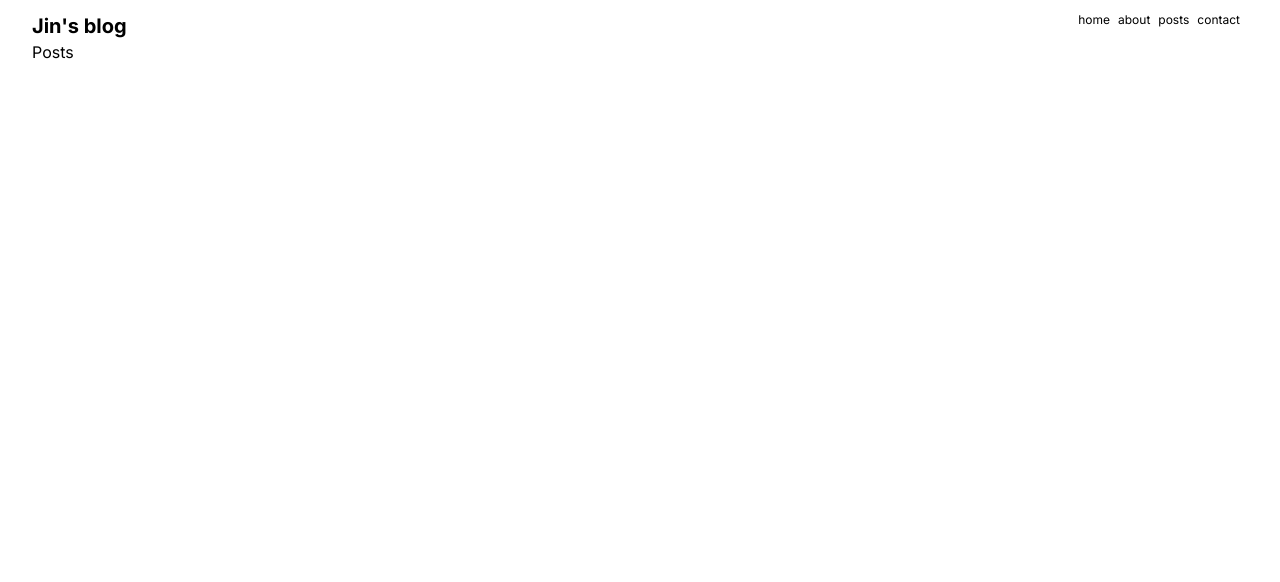
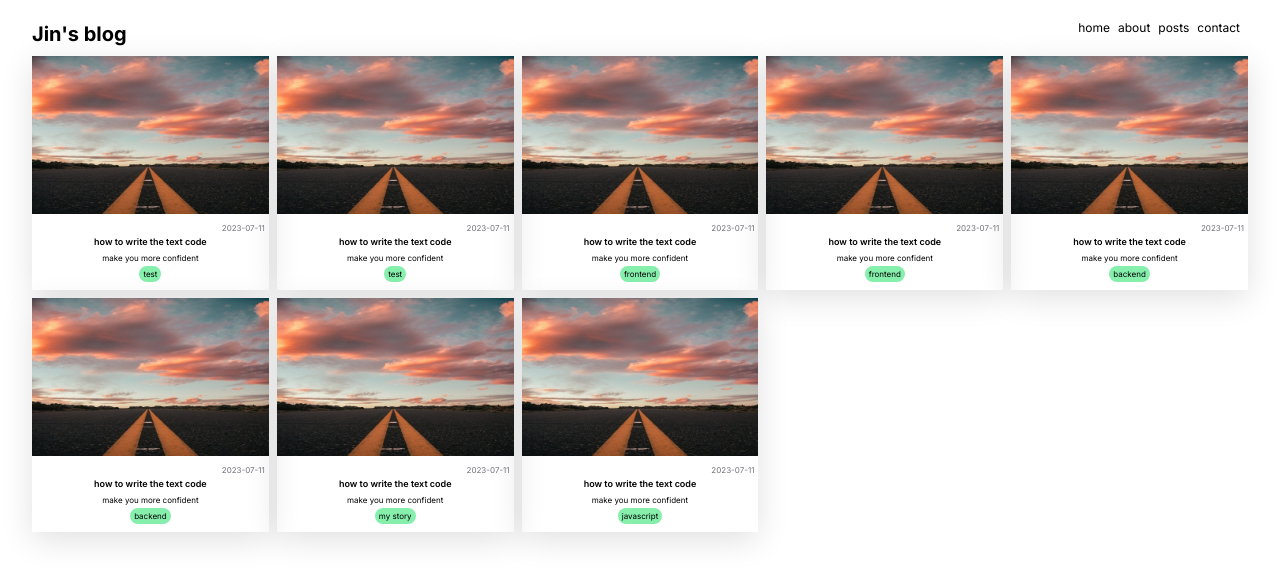
Before and after one commit to jinbaek78/nextjs-practice-blog, a Next.js app: page /posts in a window 1280 px wide. Shown: the top 582 px of the page. Built offline with nearby package versions, Linux system fonts and the light colour scheme.

Commit message:
feat: make post-card compoent

```diff
--- /dev/null
+++ b/data/posts.json
@@ -0,0 +1,74 @@
+[
+  {
+    "id": "1",
+    "createAt": "2023-07-11",
+    "title": "how to write the text code",
+    "subTitle": "jest JTL",
+    "description": "make you more confident",
+    "category": "test",
+    "images": "roadwithsky2.jpeg"
+  },
+  {
+    "id": "12",
+    "createAt": "2023-07-11",
+    "title": "how to write the text code",
+    "subTitle": "jest JTL",
+    "description": "make you more confident",
+    "category": "test",
+    "images": "roadwithsky2.jpeg"
+  },
+  {
+    "id": "123",
+    "createAt": "2023-07-11",
+    "title": "how to write the text code",
+    "subTitle": "jest JTL",
+    "description": "make you more confident",
+    "category": "frontend",
+    "images": "roadwithsky2.jpeg"
+  },
+  {
+    "id": "1234",
+    "createAt": "2023-07-11",
+    "title": "how to write the text code",
+    "subTitle": "jest JTL",
+    "description": "make you more confident",
+    "category": "frontend",
+    "images": "roadwithsky2.jpeg"
+  },
+  {
+    "id": "12345",
+    "createAt": "2023-07-11",
+    "title": "how to write the text code",
+    "subTitle": "jest JTL",
+    "description": "make you more confident",
+    "category": "backend",
+    "images": "roadwithsky2.jpeg"
+  },
+  {
+    "id": "123456",
+    "createAt": "2023-07-11",
+    "title": "how to write the text code",
+    "subTitle": "jest JTL",
+    "description": "make you more confident",
+    "category": "backend",
+    "images": "roadwithsky2.jpeg"
+  },
+  {
+    "id": "1234567",
+    "createAt": "2023-07-11",
+    "title": "how to write the text code",
+    "subTitle": "jest JTL",
+    "description": "make you more confident",
+    "category": "my story",
+    "images": "roadwithsky2.jpeg"
+  },
+  {
+    "id": "12345678",
+    "createAt": "2023-07-11",
+    "title": "how to write the text code",
+    "subTitle": "jest JTL",
+    "description": "make you more confident",
+    "category": "javascript",
+    "images": "roadwithsky2.jpeg"
+  }
+]
--- /dev/null
+++ b/service/posts.ts
@@ -0,0 +1,20 @@
+import path from 'path';
+import { promises as fs } from 'fs';
+
+export type Post = {
+  id: string;
+  createAt: string;
+  title: string;
+  subTitle: string;
+  description: string;
+  category: string;
+  images: string;
+};
+
+export async function getPosts(): Promise<Post[]> {
+  const filePath = path.join(process.cwd(), 'data', 'posts.json');
+  const data = await fs.readFile(filePath, 'utf-8');
+  return JSON.parse(data);
+}
+
+// get Post
--- /dev/null
+++ b/src/app/components/PostCard.tsx
@@ -0,0 +1,27 @@
+import Image from 'next/image';
+import { Post } from '../../../service/posts';
+
+type Props = {
+  post: Post;
+};
+export default function PostCard({ post }: Props) {
+  const { id, createAt, title, subTitle, description, category, images } = post;
+
+  return (
+    <div className="flex flex-col shadow-[0_8px_30px_rgb(0,0,0,0.12)]">
+      <div className="3">
+        <Image src={`/images/${images}`} width={300} height={100} alt="card" />
+      </div>
+      <div className="my-1 p-1">
+        <div className="text-right text-[8px] text-zinc-500">{createAt}</div>
+        <div className="flex flex-col justify-center items-center text-xs">
+          <h2 className="font-semibold text-[9px]">{title}</h2>
+          <h3 className="text-[8px]">{description}</h3>
+          <div className=" rounded-lg px-1 bg-green-300 text-[8px]">
+            {category}
+          </div>
+        </div>
+      </div>
+    </div>
+  );
+}
--- a/src/app/layout.tsx
+++ b/src/app/layout.tsx
@@ -19,7 +19,7 @@ export default function RootLayout({
     <html lang="en">
       <body className={inter.className}>
         <main className="py-3 px-8">
-          <header className="flex w-full justify-between ">
+          <header className="flex w-full justify-between my-2 ">
             <h1 className=" font-bold text-xl">
               <Link href={'/'}>Jin's blog</Link>
             </h1>
--- a/src/app/posts/page.tsx
+++ b/src/app/posts/page.tsx
@@ -1,4 +1,16 @@
+import { getPosts } from '../../../service/posts';
+import PostCard from '../components/PostCard';
+
 type Props = {};
-export default function page({}: Props) {
-  return <div>Posts</div>;
+export default async function page({}: Props) {
+  const posts = await getPosts();
+  return (
+    <div>
+      <ul className="grid grid-cols-3 gap-2 md:grid-cols-4 lg:grid-cols-5">
+        {posts.map((post) => (
+          <PostCard post={post} key={post.id} />
+        ))}
+      </ul>
+    </div>
+  );
 }
```
Also changed, not shown: public/images/roadwithsky2.jpeg (added).
